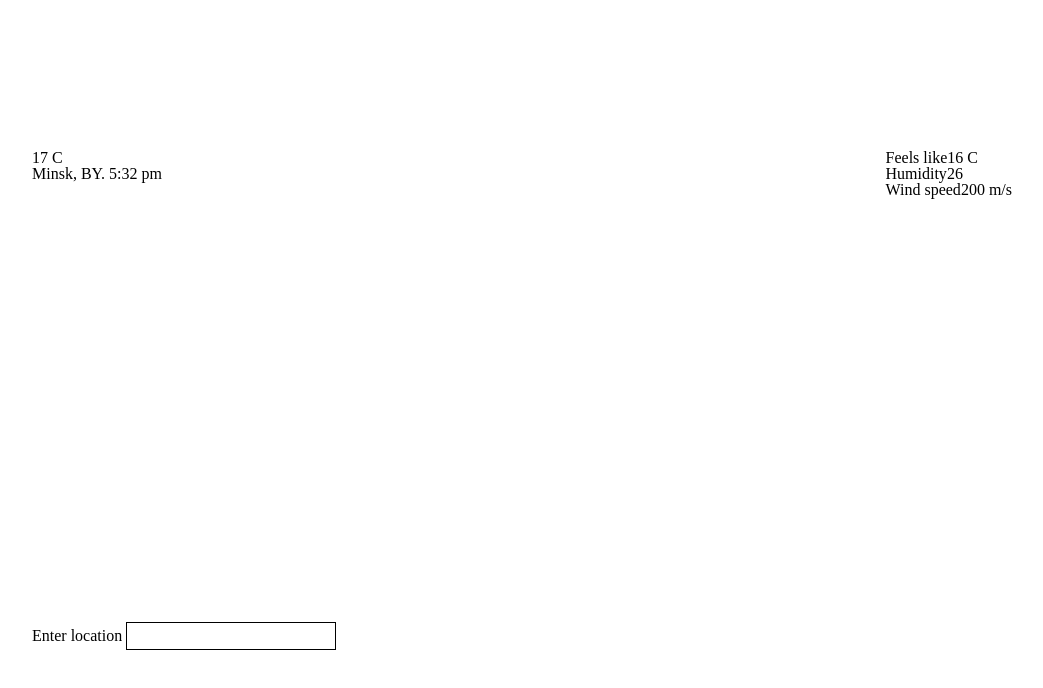
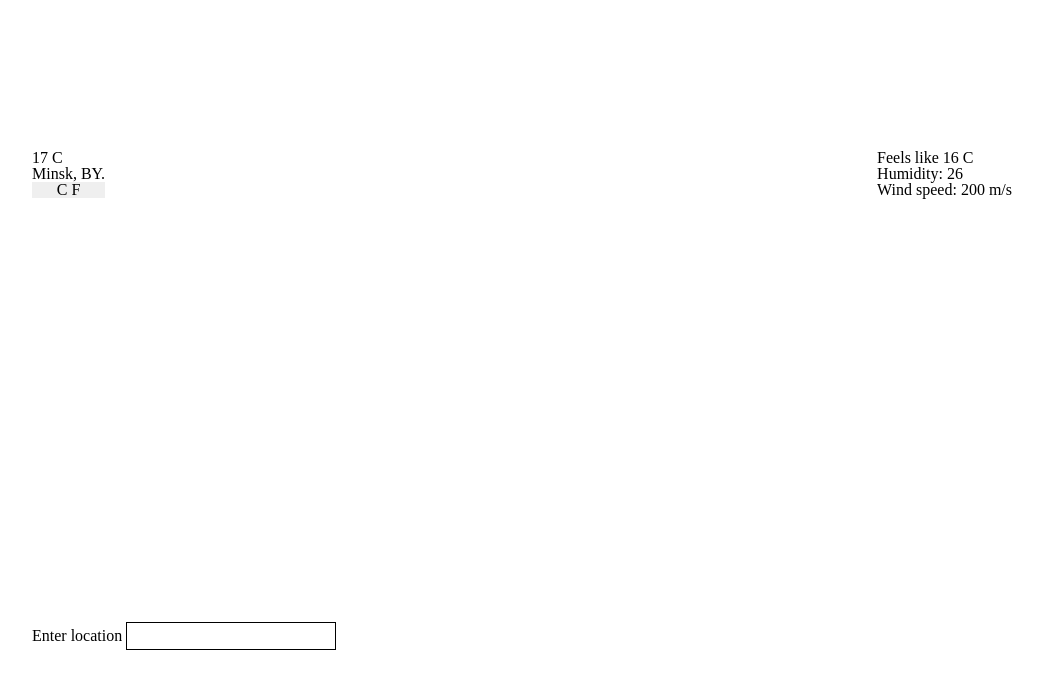
Before and after one commit to twentysixhugs/Weather-app, a website built with webpack: page dist/index.html in a window 1280 px wide. Shown: the whole page, without its empty margins (118-1161 px from the left). Built offline with nearby package versions, Linux system fonts and the light colour scheme.

Commit message:
add measurement changing

```diff
--- a/dist/index.html
+++ b/dist/index.html
@@ -17,13 +17,17 @@
           17 C
         </span>
         <span class="data__location-info">
-          Minsk, BY. 5:32 pm
+          Minsk, BY.
         </span>
+        <button class="data__change-measurement">
+          <span class="measurement">C</span>
+          <span class="measurement">F</span>
+        </button>
       </div>
       <div class="data__weather--extra">
-        <span class="data__feels-like">Feels like<span class="js-feels-like">16 C</span></span>
-        <span class="data__humidity">Humidity<span class="js-humidity">26</span></span>
-        <span class="data__wind">Wind speed<span class="js-wind-speed">200 m/s</span></span>
+        <span class="data__feels-like">Feels like <span class="js-feels-like">16 C</span></span>
+        <span class="data__humidity">Humidity: <span class="js-humidity">26</span></span>
+        <span class="data__wind">Wind speed: <span class="js-wind-speed">200 m/s</span></span>
       </div>
     </main>
     <form class="search js-search">
```
